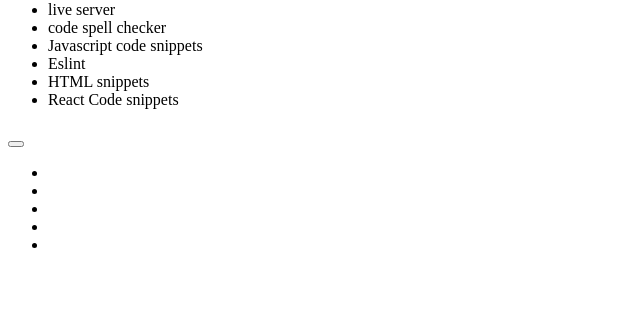
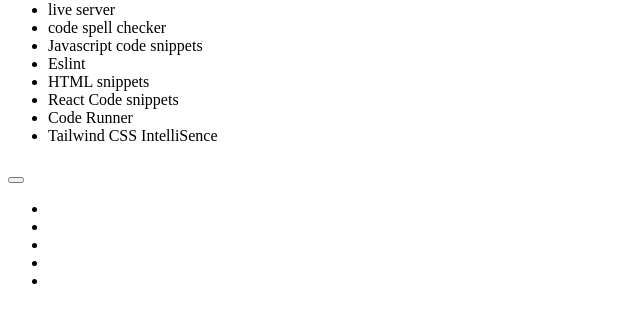
Before and after one commit to abdulmazidakash/tips-and-tricks, a plain HTML site: page index.html in a window 1280 px wide. Shown: the part 213-536 px from the top of the page, without its empty margins (0-640 px from the left). Drawn offline with Linux system fonts and the light colour scheme.

Commit message:
add code runner, tailwindcss intellisence

```diff
--- a/index.html
+++ b/index.html
@@ -25,6 +25,8 @@
 		<li>Eslint</li>
 		<li>HTML snippets</li>
 		<li>React Code snippets</li>
+		<li>Code Runner</li>
+		<li>Tailwind CSS IntelliSence</li>
 	</ul>
 
 	<!-- .row>h1+p+btn -->
```
